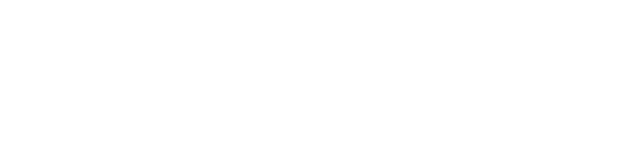
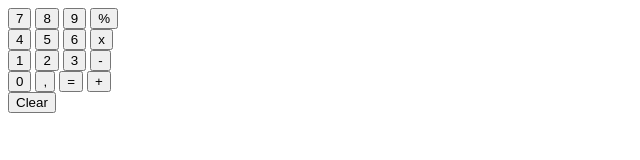
Before and after one commit to thomasthomsen16/calculator, a plain HTML site: page index.html in a window 1280 px wide. Shown: the whole page, without its empty margins (0-640 px from the left). Drawn offline with Linux system fonts and the light colour scheme.

Commit message:
Add a basic HTML calculator with numbers, operators and clear func

```diff
--- a/index.html
+++ b/index.html
@@ -8,6 +8,34 @@
     <scrip src="main.js"></scrip>
 </head>
 <body>
-
+    <div class="calculator">
+        <div class="first-line">
+            <button>7</button>
+            <button>8</button>
+            <button>9</button>
+            <button>%</button>
+        </div>
+        <div class="second-line">
+            <button>4</button>
+            <button>5</button>
+            <button>6</button>
+            <button>x</button>
+        </div>
+        <div class="third-line">
+            <button>1</button>
+            <button>2</button>
+            <button>3</button>
+            <button>-</button>
+        </div>
+        <div class="fourth-line">
+            <button>0</button>
+            <button>,</button>
+            <button>=</button>
+            <button>+</button>
+        </div>
+        <div class="fifth-line">
+            <button>Clear</button>
+        </div>
+    </div>
 </body>
 </html>
```
